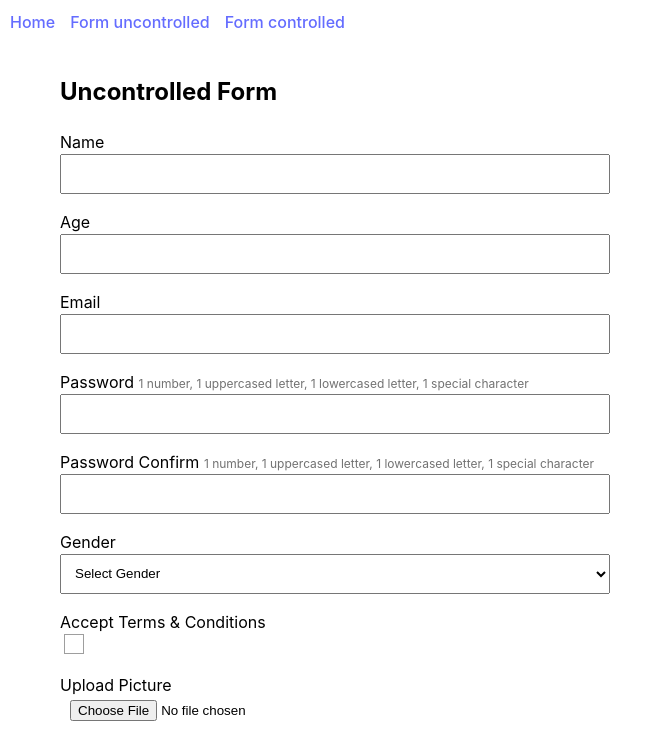
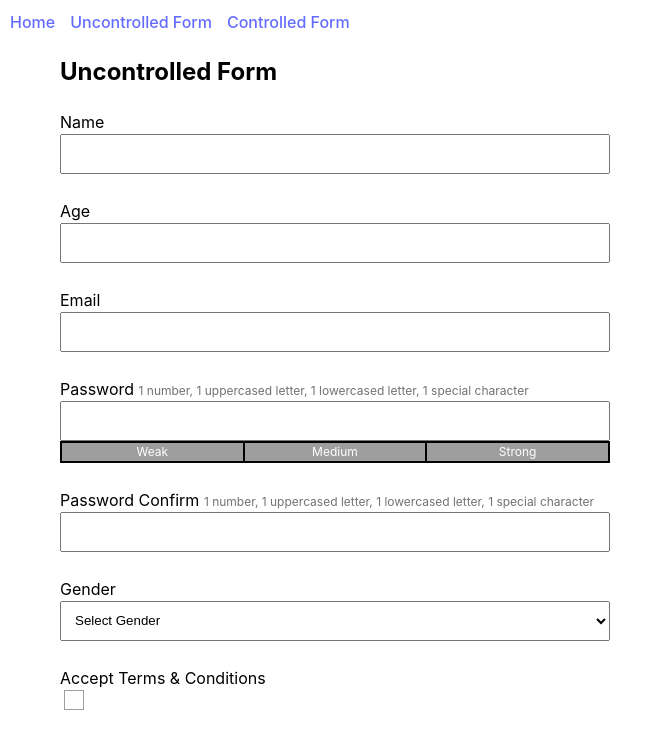
Before and after one commit to 00oleg/my-repository, a React (Vite) app: page /form-uncontrolled in a window 1280 px wide. Shown: the top 741 px of the page, without its empty margins (0-662 px from the left). Built offline with nearby package versions, Linux system fonts and the light colour scheme.

Commit message:
feat: add password strength

```diff
--- /dev/null
+++ b/src/components/PasswordStrength/index.tsx
@@ -0,0 +1,32 @@
+const PasswordStrength = ({ password = '' }: { password: string }) => {
+  const hasNumber = Boolean(/\d/.test(password));
+  const hasUppercase = Boolean(/[A-Z]/.test(password));
+  const hasLowercase = Boolean(/[a-z]/.test(password));
+  const hasSpecialChar = Boolean(/[!@#$%^&*(),.?":{}|<>'_+\-=]/.test(password));
+  let strength = 'none';
+
+  if (hasNumber && hasUppercase && hasLowercase && hasSpecialChar) {
+    strength = 'strong';
+  } else if (
+    (hasNumber && hasUppercase) ||
+    (hasNumber && hasLowercase) ||
+    (hasNumber && hasSpecialChar) ||
+    (hasUppercase && hasLowercase) ||
+    (hasUppercase && hasSpecialChar) ||
+    (hasLowercase && hasSpecialChar)
+  ) {
+    strength = 'medium';
+  } else if (hasNumber || hasUppercase || hasLowercase || hasSpecialChar) {
+    strength = 'weak';
+  }
+
+  return (
+    <div className={`password-strength password-strength--${strength}`}>
+      <div>Weak</div>
+      <div>Medium</div>
+      <div>Strong</div>
+    </div>
+  );
+};
+
+export default PasswordStrength;
--- a/src/components/navs/index.tsx
+++ b/src/components/navs/index.tsx
@@ -4,8 +4,8 @@ const Navs = () => {
   return (
     <div className="navs">
       <Link to={'/'}>Home</Link>
-      <Link to={'/form-uncontrolled'}>Form uncontrolled</Link>
-      <Link to={'/form-controlled'}>Form controlled</Link>
+      <Link to={'/form-uncontrolled'}>Uncontrolled Form</Link>
+      <Link to={'/form-controlled'}>Controlled Form</Link>
     </div>
   );
 };
--- a/src/index.css
+++ b/src/index.css
@@ -142,19 +142,33 @@ input[type='text'] {
   padding: 0 10px;
 }
 
+input[type='file'] {
+  height: auto;
+}
+
+.mt-10 {
+  margin-top: 10px;
+}
+
 .form-control {
-  padding-bottom: 16px;
+  position: relative;
+  padding-bottom: 25px;
 }
 
 .form-block {
   width: 650px;
-  padding: 20px 50px;
+  padding: 0 50px 20px 50px;
 }
 
 .input-error {
-  margin: 5px 0 0;
+  position: absolute;
+  bottom: 5px;
+  left: 0;
+  right: 0;
+  margin: 0;
   color: #f00;
   font-size: 14px;
+  line-height: 20px;
 }
 
 .container-center {
@@ -198,3 +212,33 @@ input[type='text'] {
   color: white;
   font-size: 18px;
 }
+
+.password-strength {
+  display: flex;
+  border: 2px solid black;
+  border-left: none;
+  font-size: 12px;
+}
+
+.password-strength--weak > div:nth-child(1) {
+  background-color: #f00;
+}
+
+.password-strength--medium > div:nth-child(1),
+.password-strength--medium > div:nth-child(2) {
+  background-color: #f19429;
+}
+
+.password-strength--strong > div:nth-child(1),
+.password-strength--strong > div:nth-child(2),
+.password-strength--strong > div:nth-child(3) {
+  background-color: #55eb23;
+}
+
+.password-strength > div {
+  width: 33.33%;
+  background-color: #9e9e9e;
+  color: white;
+  text-align: center;
+  border-left: 2px solid black;
+}
--- a/src/pages/FormControlled/index.tsx
+++ b/src/pages/FormControlled/index.tsx
@@ -7,6 +7,8 @@ import { useDispatch, useSelector } from 'react-redux';
 import { RootState } from '../../store/store';
 import { addUser } from '../../store/usersSlice';
 import { useNavigate } from 'react-router-dom';
+import PasswordStrength from '../../components/PasswordStrength';
+import { useEffect } from 'react';
 
 const FormControlledPage = () => {
   const dispatch = useDispatch();
@@ -18,12 +20,21 @@ const FormControlledPage = () => {
   const {
     control,
     handleSubmit,
+    trigger,
+    watch,
     formState: { errors, isValid },
   } = useForm<UserFormValues>({
     resolver: useYupValidationResolver(validationSchema),
-    mode: 'onChange',
-    defaultValues: {},
+    mode: 'all',
   });
+
+  const passwordStrength = watch('password');
+
+  useEffect(() => {
+    if (passwordStrength) {
+      trigger('passwordConfirm');
+    }
+  }, [passwordStrength]);
 
   const onSubmit = (data: UserFormValues) => {
     const picture = data.picture[0];
@@ -79,6 +90,7 @@ const FormControlledPage = () => {
             render={({ field }) => (
               <input
                 type="number"
+                min={0}
                 id="input-age"
                 {...field}
                 value={field.value || ''}
@@ -118,15 +130,18 @@ const FormControlledPage = () => {
           <Controller
             name="password"
             control={control}
-            render={({ field }) => (
+            render={({ field }) => {
+              return (
                 <input
                   type="password"
                   id="input-password"
                   {...field}
                   value={field.value || ''}
                 />
-            )}
+              );
+            }}
           />
+          <PasswordStrength password={passwordStrength} />
           {errors.password && (
             <p className="input-error">{errors.password.message}</p>
           )}
@@ -235,7 +250,7 @@ const FormControlledPage = () => {
         </div>
 
         <button
-          className="btn-success btn-full"
+          className="btn-success btn-full mt-10"
           type="submit"
           disabled={!isValid}
         >
--- a/src/pages/FormUncontrolled/index.tsx
+++ b/src/pages/FormUncontrolled/index.tsx
@@ -6,6 +6,7 @@ import { useNavigate } from 'react-router-dom';
 import { RootState } from '../../store/store';
 import * as Yup from 'yup';
 import { validationSchema } from '../../utils/validationSchema';
+import PasswordStrength from '../../components/PasswordStrength';
 
 const FormUncontrolledPage = () => {
   const dispatch = useDispatch();
@@ -26,6 +27,8 @@ const FormUncontrolledPage = () => {
     picture: useRef<HTMLInputElement>(null),
     country: useRef<HTMLInputElement>(null),
   };
+
+  const passwordStrength = refs.password.current?.value || '';
 
   const handleErrors = (errorParams: object) => {
     setErrors({ ...errorParams });
@@ -98,7 +101,7 @@ const FormUncontrolledPage = () => {
 
         <div className="form-control">
           <label htmlFor="input-age">Age</label>
-          <input id="input-age" type="number" ref={refs.age} />
+          <input id="input-age" type="number" min={0} ref={refs.age} />
           {errors.age && <p className="input-error">{errors.age}</p>}
         </div>
 
@@ -117,6 +120,7 @@ const FormUncontrolledPage = () => {
             </span>
           </label>
           <input id="input-password" type="password" ref={refs.password} />
+          <PasswordStrength password={passwordStrength} />
           {errors.password && <p className="input-error">{errors.password}</p>}
         </div>
 
@@ -171,7 +175,7 @@ const FormUncontrolledPage = () => {
           {errors.country && <p className="input-error">{errors.country}</p>}
         </div>
 
-        <button className="btn-success btn-full" type="submit">
+        <button className="btn-success btn-full mt-10" type="submit">
           Submit
         </button>
       </form>
--- a/src/utils/validationSchema.ts
+++ b/src/utils/validationSchema.ts
@@ -17,7 +17,7 @@ export const validationSchema = Yup.object().shape({
   email: Yup.string()
     .email('Invalid email format')
     .matches(
-      /^[A-Za-z0-9\s!@#$%^&*(),.?":{}|<>'_+-=]+$/,
+      /^[A-Za-z0-9\s!@#$%^&*(),.?":{}|<>'_+\-=]+$/,
       'Email can only contain English characters',
     )
     .required('Email is required'),
@@ -26,11 +26,11 @@ export const validationSchema = Yup.object().shape({
     .matches(/[a-z]/, 'Password must contain at least 1 lowercase letter')
     .matches(/\d/, 'Password must contain at least 1 number')
     .matches(
-      /[!@#$%^&*(),.?":{}|<>'_+-=]/,
+      /[!@#$%^&*(),.?":{}|<>'_+\-=]/,
       'Password must contain at least 1 special character',
     )
     .matches(
-      /^[A-Za-z0-9\s!@#$%^&*(),.?":{}|<>'_+-=]+$/,
+      /^[A-Za-z0-9\s!@#$%^&*(),.?":{}|<>'_+\-=]+$/,
       'Password can only contain English characters',
     )
     .required('Password is required'),
--- a/src/utils/yupResolver.ts
+++ b/src/utils/yupResolver.ts
@@ -23,7 +23,6 @@ export const useYupValidationResolver = <T extends object>(
       } catch (error) {
         const errors = (error as Yup.ValidationError).inner.reduce(
           (allErrors, currentError) => {
-            // Ensure path is a string
             const path = currentError.path as string | undefined;
             if (path) {
               return {
```
Also changed, not shown: 1 other file (tests, documents, lock files or other folders). Lines whose indentation alone changed are shown as unchanged.
